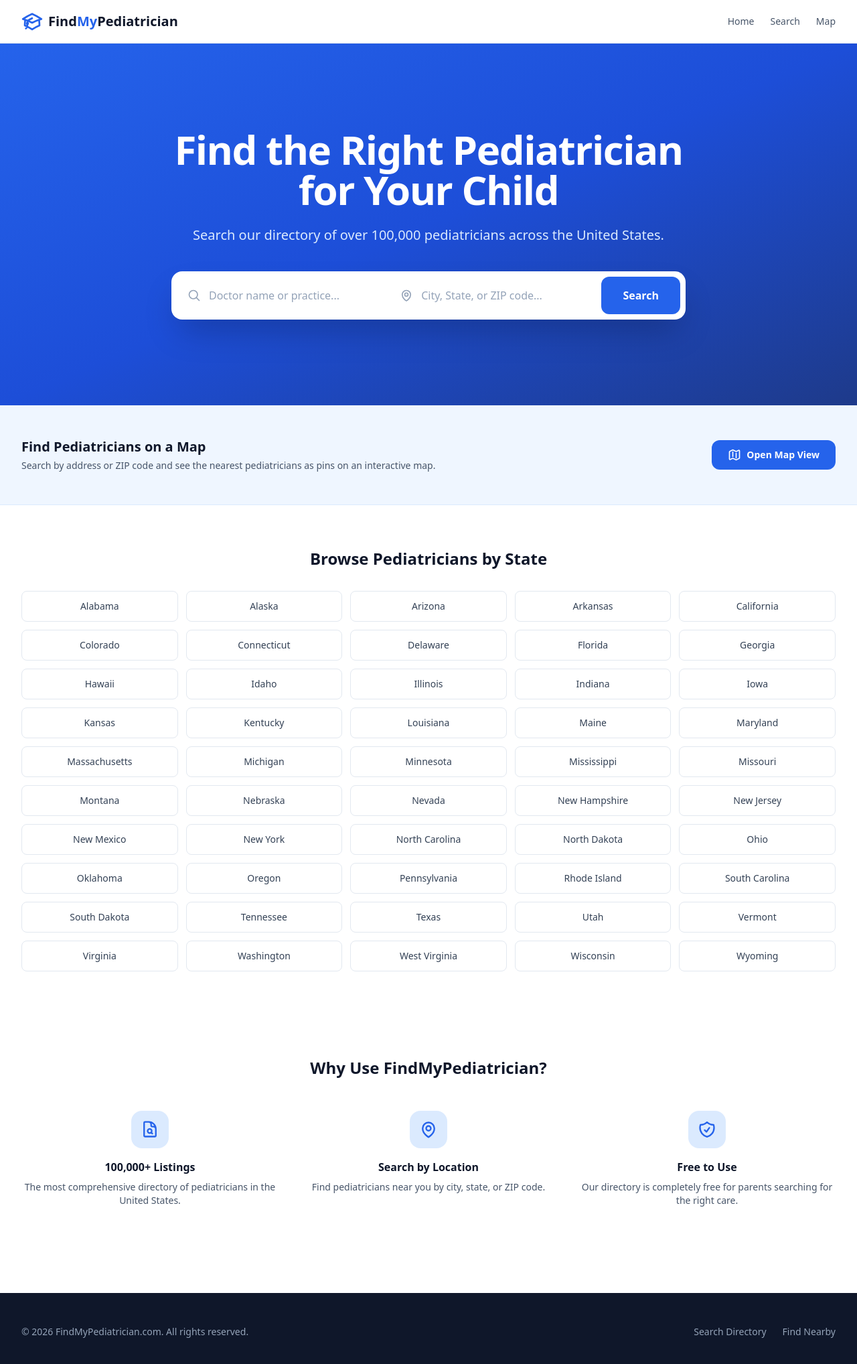
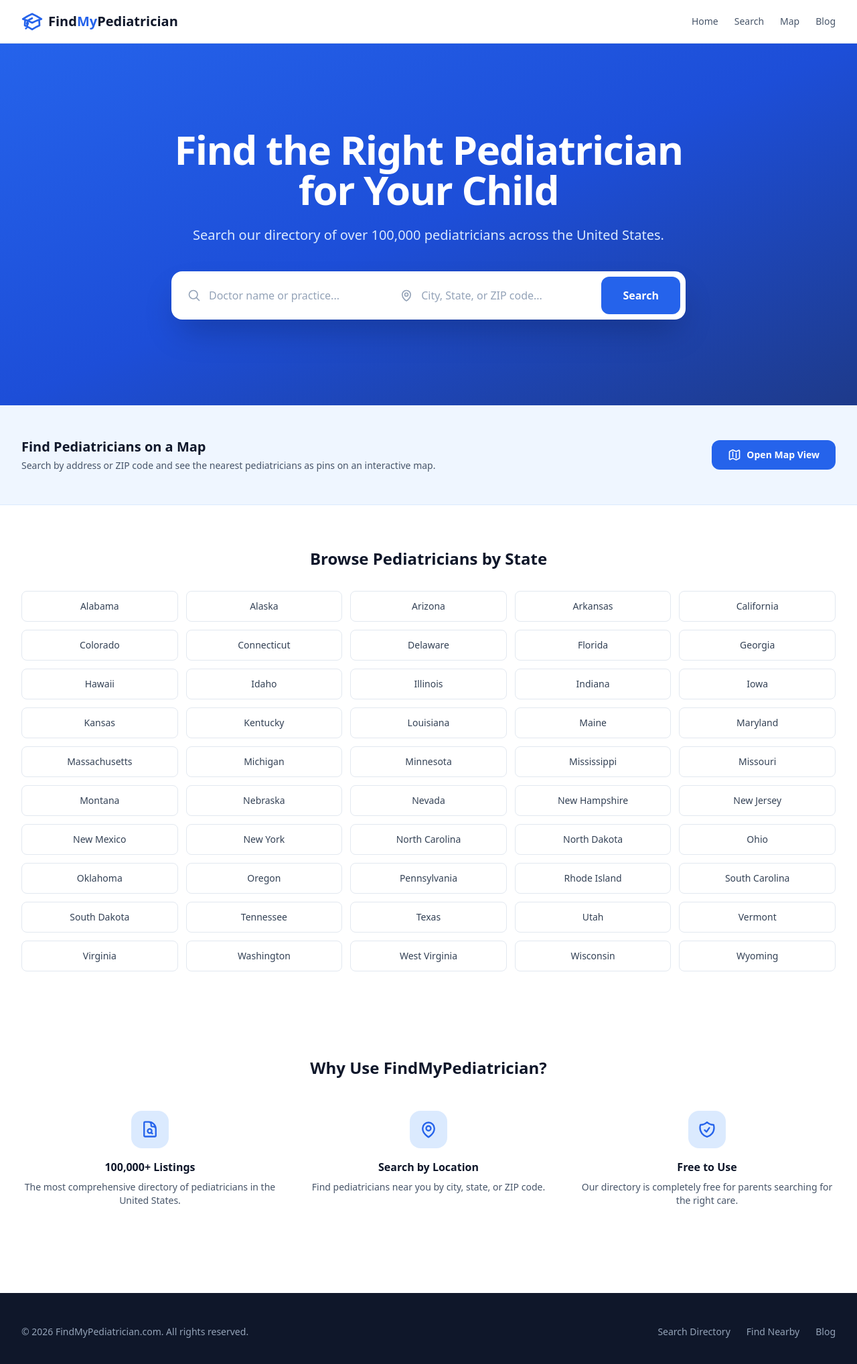
Before and after one commit to Dmclean1990/findmypediatrician, a Next.js app: page / in a window 1280 px wide. Shown: the top 2036 px of the page at 67% size. Built offline with nearby package versions, Linux system fonts and the light colour scheme.

Commit message:
Update layout.tsx

```diff
--- a/src/app/layout.tsx
+++ b/src/app/layout.tsx
@@ -140,6 +140,12 @@ export default function RootLayout({
                 >
                   Map
                 </a>
+                <a
+                  href="/blog"
+                  className="text-sm text-slate-600 hover:text-primary-600 transition-colors"
+                >
+                  Blog
+                </a>
               </nav>
             </div>
           </div>
@@ -166,6 +172,12 @@ export default function RootLayout({
                 >
                   Find Nearby
                 </a>
+                <a
+                  href="/blog"
+                  className="text-sm hover:text-white transition-colors"
+                >
+                  Blog
+                </a>
               </div>
             </div>
           </div>
```
